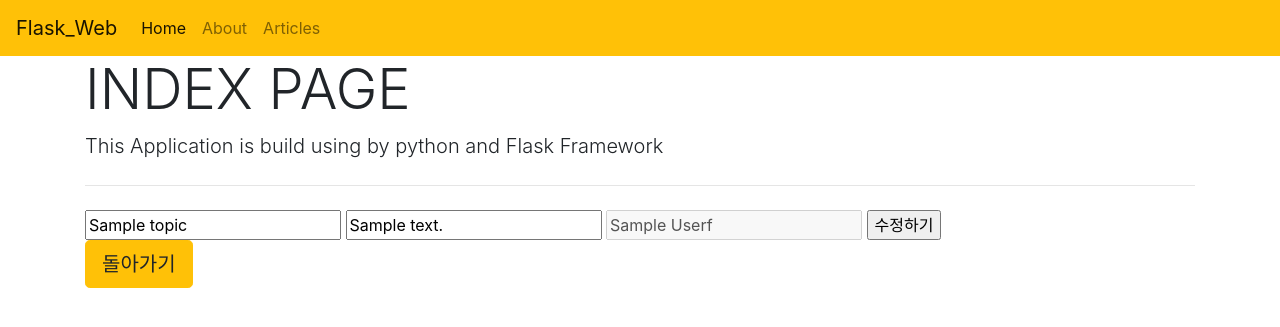
After one commit to minwoo-cheon/flask_web, a Flask app: page /1/edit in a window 1280 px wide. The commit adds this page. Shown: the top 327 px of the page. Run offline with Flask 2, Linux system fonts and the light colour scheme; tables that the repository leaves empty or names only in its code hold one stand-in row (values such as "Sample post"); some libraries are stand-ins or nearby versions.

Commit message:
edit부분

```diff
--- a/app.py
+++ b/app.py
@@ -2,15 +2,18 @@ from flask import Flask , render_template, request, redirect
 from data import Articles
 #render_template html과 만나면 해당 템플릿으로 변환시켜 줌.
 import pymysql
+
 app = Flask(__name__)
 app.debug = True
+
 db = pymysql.connect(
     host='localhost',
-    port = 3306,
-    user = 'root',
-    password = '1234',
-    db = 'busan'
+    port=3306,
+    user='root',
+    passwd='1234',
+    db='busan'
 )
+
 # cursor = db.cursor()
 @app.route('/', methods=['GET']) #데커레이터  경로 라우팅, 방식(지금은 리스트)
 def index():
@@ -50,6 +53,7 @@ def add_articles():
         author = request.form['author']
         title = request.form['title']
         desc = request.form['desc']
+
         sql = "INSERT INTO `topic` (`title`, `body`, `author`) VALUES (%s, %s, %s);"
         input_data = [title, desc, author]
         print(request.form['desc'])
@@ -63,19 +67,6 @@ def add_articles():
         # return "Success"
     else:
         return render_template("add_articles.html")
-
-@app.route('/delete/<int:id>', methods=['POST'])
-def delete(id):
-    cursor=db.cursor()
-    #sql='DELETE FROM topic WHERE id=%s;'
-    #id = [id]
-    #cursor.execute(sql, id)
-    sql='DELETE FROM topic WHERE id={};'.format(id)
-    cursor.execute(sql)
-    db.commit()
-
-    return redirect("/articles")
-
 # @app.route('/add_articles')
 # def add_articles():
 #     # return "<h1>글쓰기 페이지</h1>"
@@ -83,5 +74,32 @@ def delete(id):
 # @app.route('/add_articles', methods = ["POST"])
 # def insert_articles():
 #     return "Success"
-if __name__ == '__main__': ##처음 서버 띄우는 곳, 초기 실행
-    app.run()
+@app.route('/delete/<int:id>', methods = ['POST'])
+def delete(id):
+    cursor = db.cursor()
+    sql = 'DELETE FROM topic WHERE id = {};'.format(id)
+    cursor.execute(sql)
+    # sql = 'DELETE FROM topic WHERE id = %s;'
+    # id = [id]
+    # cursor.execute(sql, id)
+    db.commit()
+    return redirect("/articles")
+
+
+@app.route('/<int:id>/edit', methods=["GET","POST"])
+def edit(id):
+
+    cursor = db.cursor()
+    if request.method == "POST":
+        return "Success"
+
+    else:
+        sql="SELECT * FROM topic WHERE id ={}".format(id)
+        cursor.execute(sql)
+        topic = cursor.fetchone()
+        print(topic[1])
+        return render_template("edit_article.html", article = topic)
+
+
+if __name__ == '__main__':
+  app.run()
--- /dev/null
+++ b/templates/edit_article.html
@@ -0,0 +1,17 @@
+{% extends "layouts.html" %}
+{% block body %}
+<h1 class="display-4">INDEX PAGE</h1>
+<p class="lead">This Application is build using by python and Flask Framework</p>
+<hr class="my-4">
+<form
+    action="/edit"
+    method="post"
+    onsubmit="return confirm('이대로 수정하시겠습니까?')">
+
+    <input type="text" name="title" value="{{article[1]}}" required>
+    <input type="text" name="desc" value="{{article[2]}}" required>
+    <input type="text" name="author" value="{{article[3]}}f" disabled>
+    <input type="submit" value="수정하기">
+</form>
+<a class="btn btn-warning btn-lg" href="/articles" role="button">돌아가기</a>
+{% endblock %}
```
Also changed, not shown: templates/articles.html (+10 -4 lines).
